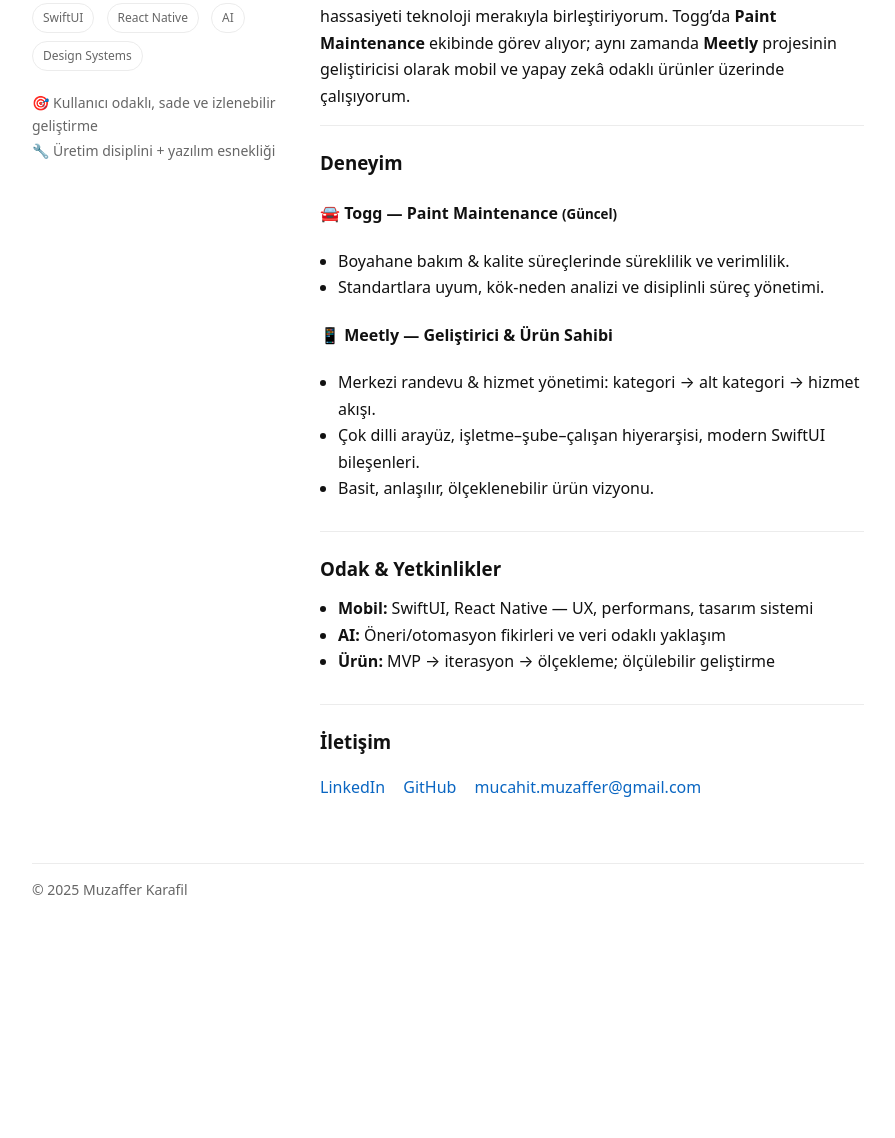
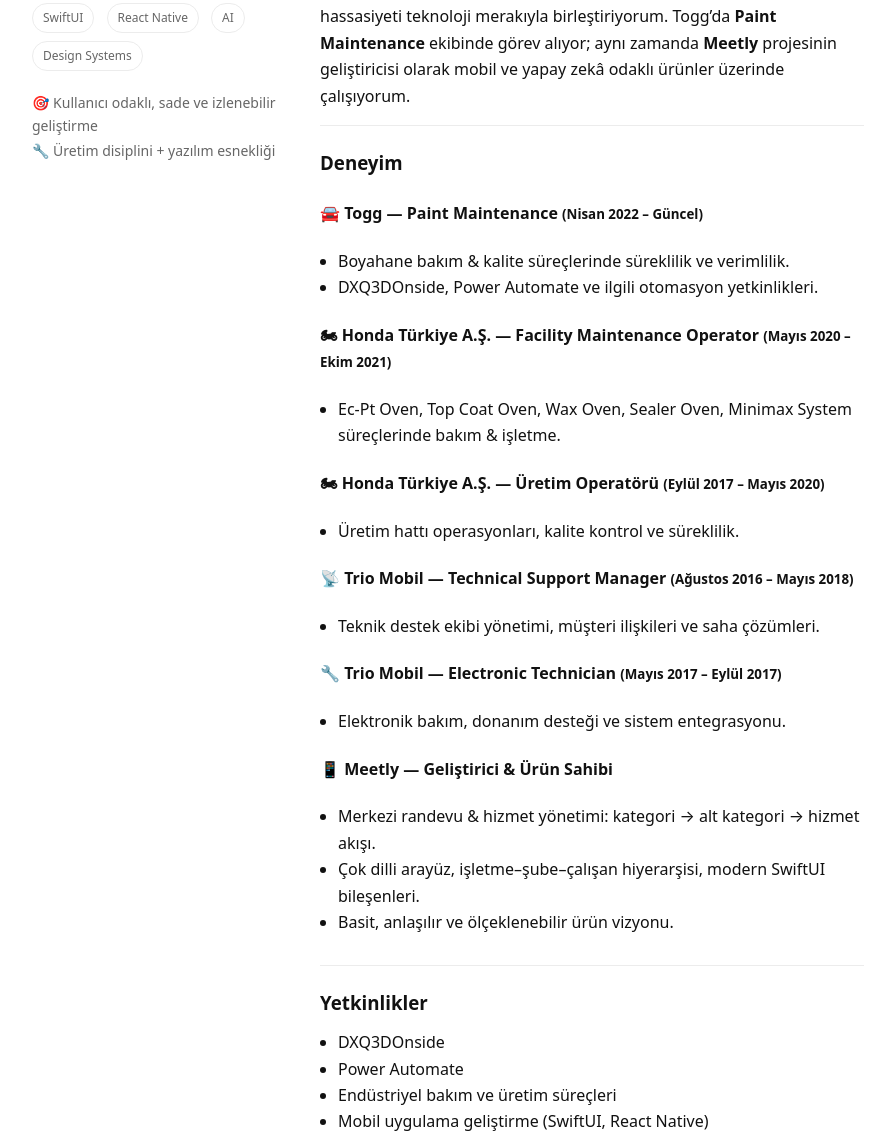
Before and after one commit to MeetlyTR/MeetlyTR.github.io, a plain HTML site: page index.html in a window 1280 px wide. Shown: the part 262-1400 px from the top of the page, without its empty margins (192-1087 px from the left). Before the commit the page ends 1201 px from the top, so only its background shows below. Drawn offline with Linux system fonts and the light colour scheme.

Commit message:
Update index.html

```diff
--- a/index.html
+++ b/index.html
@@ -12,7 +12,7 @@
   <meta property="og:description" content="Togg Paint Maintenance · Meetly Geliştiricisi · Mobil & Yapay Zekâ">
   <meta property="og:type" content="profile">
   <meta property="og:url" content="https://meetlytr.github.io/">
-  <meta property="og:image" content="IMG_SRC">
+  <meta property="og:image" content="https://meetlytr.github.io/assets/profile.jpg">
   <meta name="twitter:card" content="summary_large_image">
 
   <!-- Structured Data -->
@@ -42,7 +42,7 @@
     .hero h1{margin:0 0 6px;font-size:34px;line-height:1.2}
     .hero p{margin:4px 0;color:var(--muted)}
     .grid{display:grid;grid-template-columns:1fr;gap:28px}
-    .left img{max-width:240px;border-radius:10px;border:1px solid var(--border)}
+    .left img{max-width:240px;border-radius:10px;border:1px solid var(--border);width:100%;height:auto}
     .badges{margin-top:14px}
     .badge{display:inline-block;padding:4px 10px;border:1px solid var(--border);
       border-radius:999px;font-size:12px;color:var(--muted);margin:0 8px 8px 0}
@@ -79,7 +79,8 @@
     <main class="grid">
       <!-- SOL -->
       <aside class="left">
-        <img src="IMG_SRC" alt="Muzaffer Karafil">
+        <!-- Profil fotoğrafını /assets/profile.jpg olarak yükle -->
+        <img src="/assets/profile.jpg" alt="Muzaffer Karafil">
         <div class="badges">
           <span class="badge">SwiftUI</span>
           <span class="badge">React Native</span>
@@ -102,32 +103,59 @@
           odaklı ürünler üzerinde çalışıyorum.
         </p>
 
+        <!-- DENEYİM -->
         <div id="deneyim" class="section">
           <h3>Deneyim</h3>
 
-          <h4>🚘 Togg — Paint Maintenance <small>(Güncel)</small></h4>
+          <h4>🚘 Togg — Paint Maintenance <small>(Nisan 2022 – Güncel)</small></h4>
           <ul class="list">
             <li>Boyahane bakım & kalite süreçlerinde süreklilik ve verimlilik.</li>
-            <li>Standartlara uyum, kök-neden analizi ve disiplinli süreç yönetimi.</li>
+            <li>DXQ3DOnside, Power Automate ve ilgili otomasyon yetkinlikleri.</li>
+          </ul>
+
+          <h4>🏍 Honda Türkiye A.Ş. — Facility Maintenance Operator <small>(Mayıs 2020 – Ekim 2021)</small></h4>
+          <ul class="list">
+            <li>Ec-Pt Oven, Top Coat Oven, Wax Oven, Sealer Oven, Minimax System süreçlerinde bakım & işletme.</li>
+          </ul>
+
+          <h4>🏍 Honda Türkiye A.Ş. — Üretim Operatörü <small>(Eylül 2017 – Mayıs 2020)</small></h4>
+          <ul class="list">
+            <li>Üretim hattı operasyonları, kalite kontrol ve süreklilik.</li>
+          </ul>
+
+          <h4>📡 Trio Mobil — Technical Support Manager <small>(Ağustos 2016 – Mayıs 2018)</small></h4>
+          <ul class="list">
+            <li>Teknik destek ekibi yönetimi, müşteri ilişkileri ve saha çözümleri.</li>
+          </ul>
+
+          <h4>🔧 Trio Mobil — Electronic Technician <small>(Mayıs 2017 – Eylül 2017)</small></h4>
+          <ul class="list">
+            <li>Elektronik bakım, donanım desteği ve sistem entegrasyonu.</li>
           </ul>
 
           <h4>📱 Meetly — Geliştirici & Ürün Sahibi</h4>
           <ul class="list">
             <li>Merkezi randevu & hizmet yönetimi: kategori → alt kategori → hizmet akışı.</li>
             <li>Çok dilli arayüz, işletme–şube–çalışan hiyerarşisi, modern SwiftUI bileşenleri.</li>
-            <li>Basit, anlaşılır, ölçeklenebilir ürün vizyonu.</li>
+            <li>Basit, anlaşılır ve ölçeklenebilir ürün vizyonu.</li>
           </ul>
         </div>
 
+        <!-- YETKİNLİKLER -->
         <div class="section">
-          <h3>Odak & Yetkinlikler</h3>
+          <h3>Yetkinlikler</h3>
           <ul class="list">
-            <li><strong>Mobil:</strong> SwiftUI, React Native — UX, performans, tasarım sistemi</li>
-            <li><strong>AI:</strong> Öneri/otomasyon fikirleri ve veri odaklı yaklaşım</li>
-            <li><strong>Ürün:</strong> MVP → iterasyon → ölçekleme; ölçülebilir geliştirme</li>
+            <li>DXQ3DOnside</li>
+            <li>Power Automate</li>
+            <li>Endüstriyel bakım ve üretim süreçleri</li>
+            <li>Mobil uygulama geliştirme (SwiftUI, React Native)</li>
+            <li>Yapay zekâ ve otomasyon fikirleri</li>
+            <li>Tasarım sistemleri ve kullanıcı deneyimi</li>
+            <!-- LinkedIn’deki diğer (+17) yeteneklerini buraya ekleyebilirsin -->
           </ul>
         </div>
 
+        <!-- İLETİŞİM -->
         <div id="iletisim" class="section">
           <h3>İletişim</h3>
           <p class="social">
```
